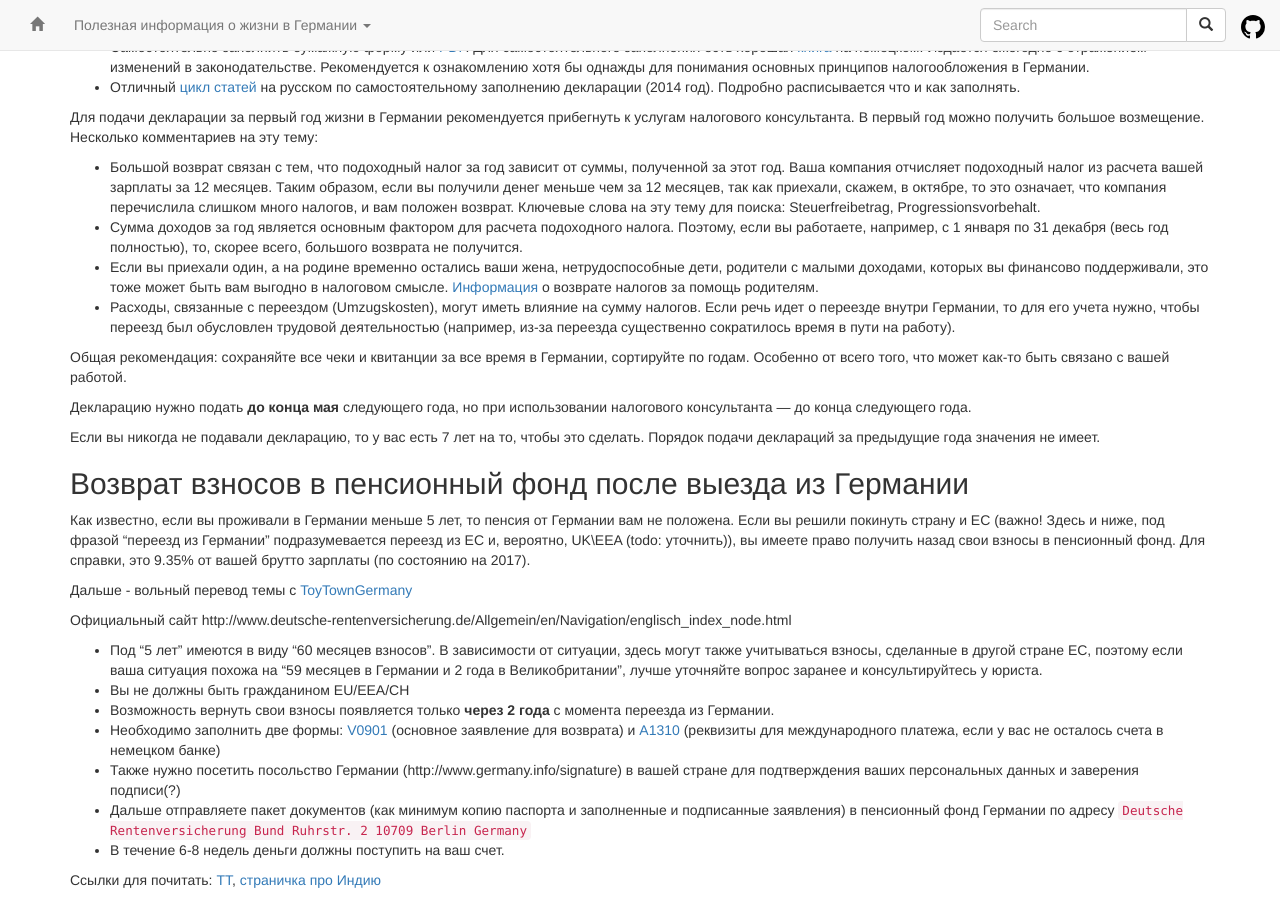
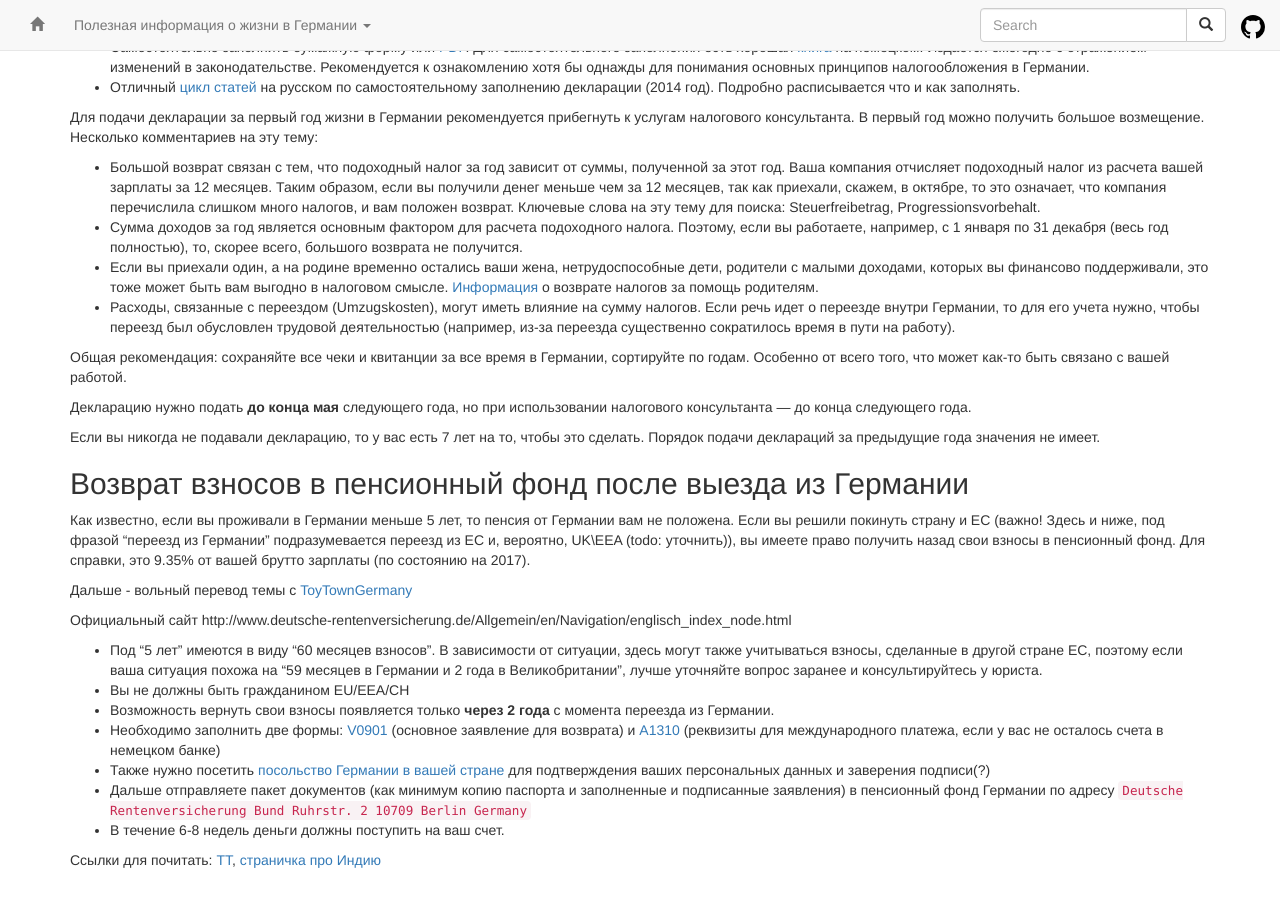
Before and after one commit to ru-de/faq, a Jekyll site: the page built from pages/Налоги.md, in a window 1280 px wide and 900 px high, scrolled down 1754 px. Built offline with Jekyll 4.4.1, drawn with Linux system fonts in a browser that asks for light colours; nearby versions of some CDN libraries; part of the change alters nothing that is shown.

Commit message:
Travis #696: sync github pages

```diff
--- a/pages/Налоги.md
+++ b/pages/Налоги.md
@@ -98,7 +98,7 @@ layout: default
 - Вы не должны быть гражданином EU/EEA/CH
 - Возможность вернуть свои взносы появляется только **через 2 года** с момента переезда из Германии.
 - Необходимо заполнить две формы: [V0901](http://www.deutsche-rentenversicherung.de/Allgemein/de/Inhalt/5_Services/04_formulare_und_antraege/_pdf/V0901.html?cms_resultsPerPage=5&cms_templateQueryString=V0901+) (основное заявление для возврата) и [A1310](http://www.deutsche-rentenversicherung.de/Allgemein/de/Inhalt/5_Services/04_formulare_und_antraege/_pdf/A1310.html) (реквизиты для международного платежа, если у вас не осталось счета в немецком банке)
-- Также нужно посетить посольство Германии (http://www.germany.info/signature) в вашей стране для подтверждения ваших персональных данных и заверения подписи(?)
+- Также нужно посетить [посольство Германии в вашей стране](https://ru.wikipedia.org/wiki/%D0%A1%D0%BF%D0%B8%D1%81%D0%BE%D0%BA_%D0%B4%D0%B8%D0%BF%D0%BB%D0%BE%D0%BC%D0%B0%D1%82%D0%B8%D1%87%D0%B5%D1%81%D0%BA%D0%B8%D1%85_%D0%BC%D0%B8%D1%81%D1%81%D0%B8%D0%B9_%D0%93%D0%B5%D1%80%D0%BC%D0%B0%D0%BD%D0%B8%D0%B8) для подтверждения ваших персональных данных и заверения подписи(?)
 - Дальше отправляете пакет документов (как минимум копию паспорта и заполненные и подписанные заявления) в пенсионный фонд Германии по адресу
 `Deutsche Rentenversicherung Bund
 Ruhrstr. 2
```
